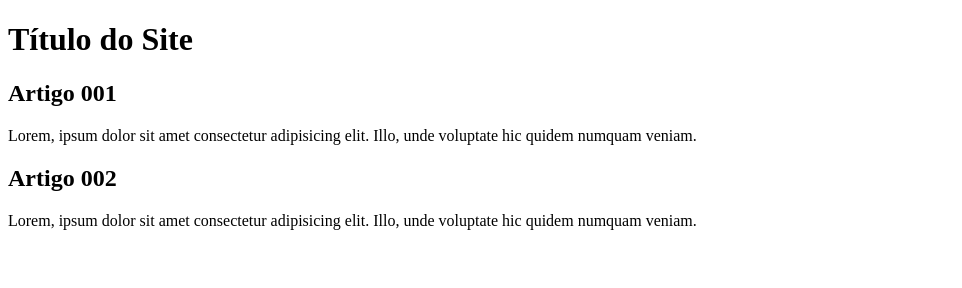
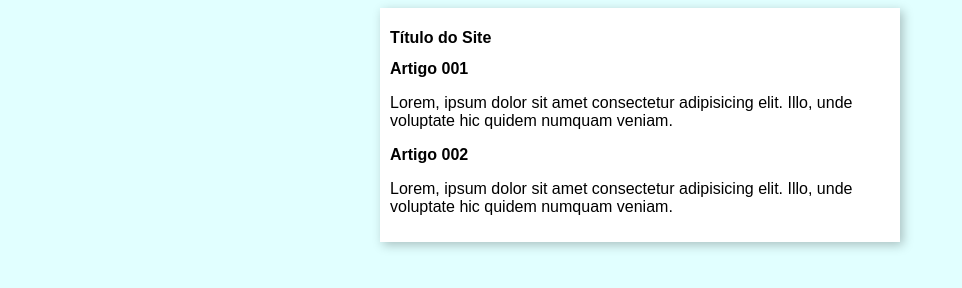
Before and after one commit to murilocap/projeto-site, a plain HTML site: page index.html in a window 1280 px wide. Shown: the whole page, without its empty margins (0-962 px from the left). Drawn offline with Linux system fonts and the light colour scheme.

Commit message:
iniciei o design

```diff
--- /dev/null
+++ b/estilos/style.css
@@ -0,0 +1,18 @@
+@charset "UTF-8";
+
+* {
+    font-family: Arial, Helvetica, sans-serif;
+    font-size: 16px;
+}
+
+body {
+    background-color: rgb(225, 255, 255);
+}
+
+main {
+    margin: auto;
+    padding: 10px;
+    background-color: white;
+    width: 500px;
+    box-shadow: 3px 3px 10px #00000040;
+}
--- a/index.html
+++ b/index.html
@@ -4,6 +4,7 @@
     <meta charset="UTF-8">
     <meta name="viewport" content="width=device-width, initial-scale=1.0">
     <title>Título do Site</title>
+    <link rel="stylesheet" href="estilos/style.css">
 </head>
 <body>
     <main>
```
